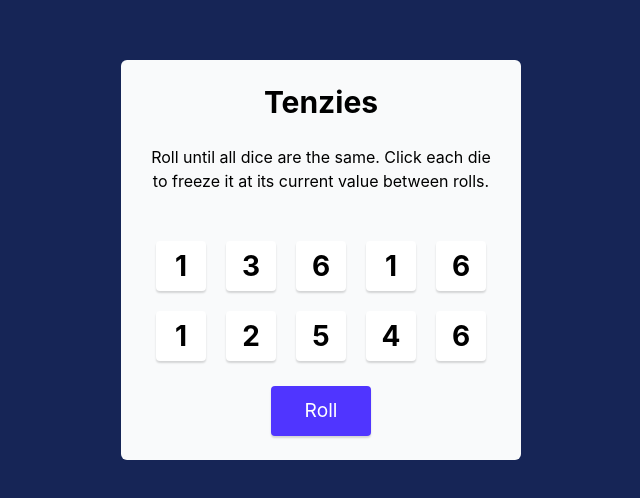
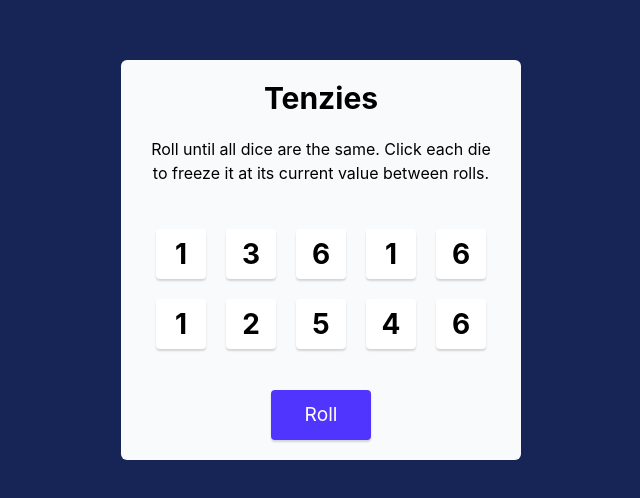
Before and after one commit to nataly-tuong/tenzies, a React (Vite) app: page / in a window 1280 px wide. Shown: the part 140-638 px from the top of the page, without its empty margins (319-959 px from the left). Built offline with nearby package versions, Linux system fonts and the light colour scheme.

Commit message:
mb on dice container

```diff
--- a/src/components/Main.jsx
+++ b/src/components/Main.jsx
@@ -46,7 +46,7 @@ export default function Main() {
           Roll until all dice are the same. Click each die to freeze it at its
           current value between rolls.
         </p>
-        <div className="grid grid-cols-5 gap-5">{diceElements}</div>
+        <div className="grid grid-cols-5 mb-5 gap-5">{diceElements}</div>
         <button
           className="h-12.5 w-25 rounded-sm shadow-[0px_2px_2px_rgba(0,0,0,0.15)] bg-[#5035FF] text-white text-[1.2rem] cursor-pointer"
           onClick={rollDice}
```
